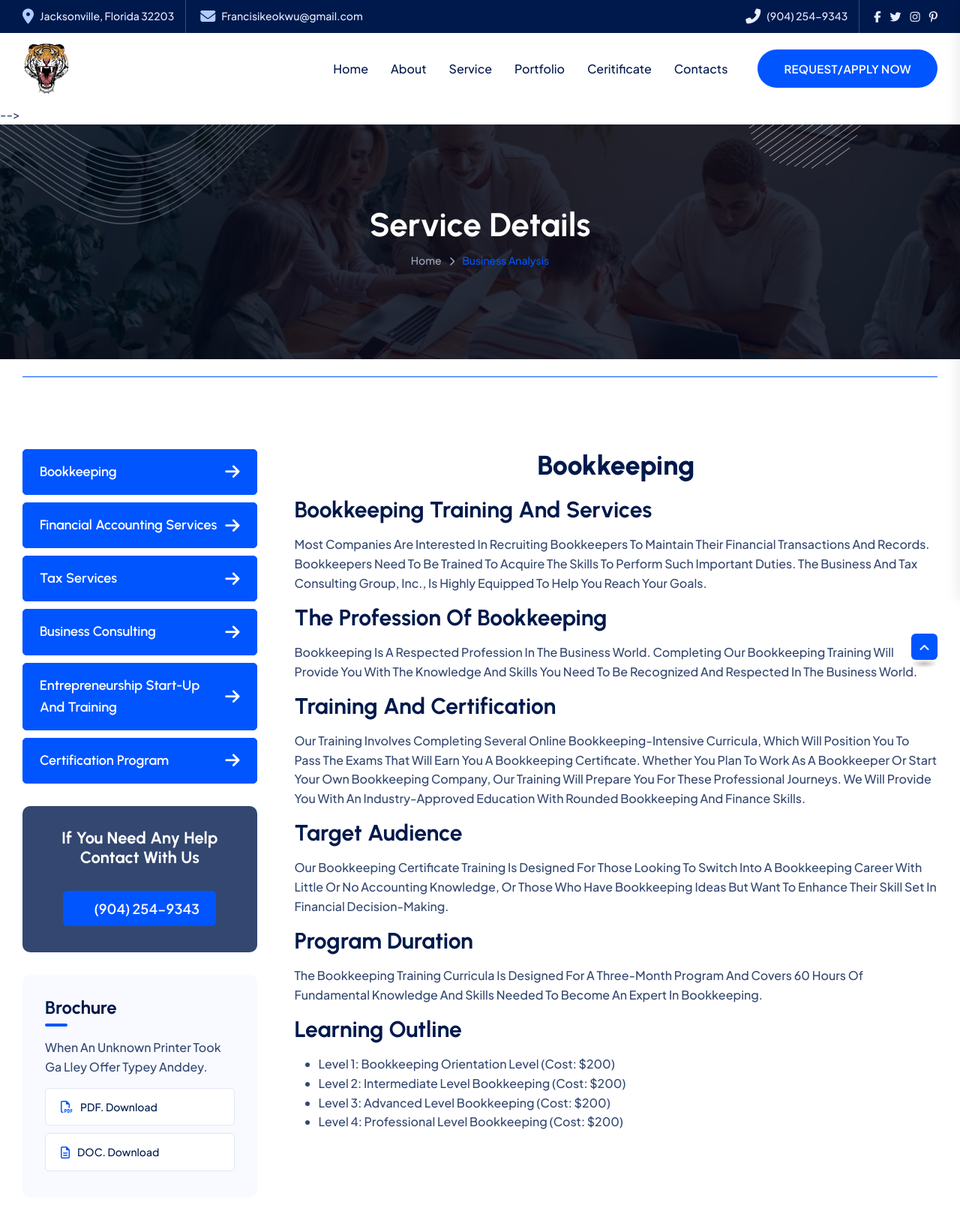
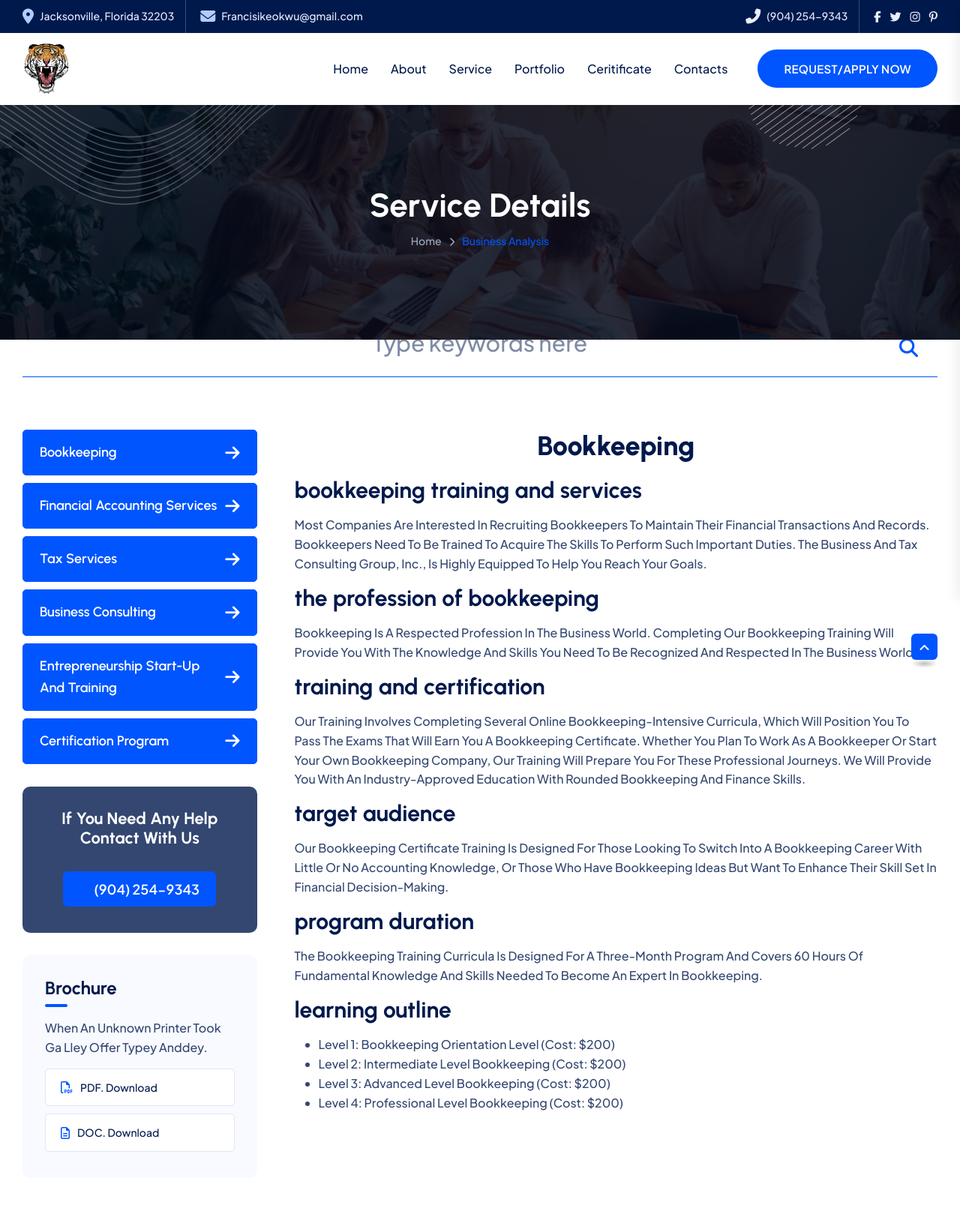
Before and after one commit to SPOTWEBDEV/consulting-website, a PHP site: page /public_html/service-details/index.php in a window 1280 px wide. Shown: the top 1631 px of the page at 75% size. Run offline with PHP 8.4, Linux system fonts and the light colour scheme; some libraries are stand-ins or nearby versions.

Commit message:
still working

```diff
--- a/assets/js/data.js
+++ b/assets/js/data.js
@@ -5,23 +5,23 @@ export const services = [
     name: "Bookkeeping",
     message: [
       {
-        heading: "Bookkeeping Training and Services",
+        heading: "bookkeeping training and services",
         details: "Most companies are interested in recruiting bookkeepers to maintain their financial transactions and records. Bookkeepers need to be trained to acquire the skills to perform such important duties. The Business and Tax Consulting Group, Inc., is highly equipped to help you reach your goals.",
       },
       {
-        heading: "The Profession of Bookkeeping",
+        heading: "the profession of bookkeeping",
         details: "Bookkeeping is a respected profession in the business world. Completing our bookkeeping training will provide you with the knowledge and skills you need to be recognized and respected in the business world.",
       },
       {
-        heading: "Training and Certification",
+        heading: "training and certification",
         details: "Our training involves completing several online bookkeeping-intensive curricula, which will position you to pass the exams that will earn you a bookkeeping certificate. Whether you plan to work as a bookkeeper or start your own bookkeeping company, our training will prepare you for these professional journeys. We will provide you with an industry-approved education with rounded bookkeeping and finance skills.",
       },
       {
-        heading: "Target Audience",
+        heading: "target audience",
         details: "Our bookkeeping certificate training is designed for those looking to switch into a bookkeeping career with little or no accounting knowledge, or those who have bookkeeping ideas but want to enhance their skill set in financial decision-making.",
       },
       {
-        heading: "Program Duration",
+        heading: "program duration",
         details: "The bookkeeping training curricula is designed for a three-month program and covers 60 hours of fundamental knowledge and skills needed to become an expert in bookkeeping.",
       },
       {
--- a/ceritificate/index.php
+++ b/ceritificate/index.php
@@ -88,7 +88,7 @@
                                 <h4 class=" text-center">“Absolute House of Knowledge”</h4>
                                 <h5 style="color: red;" class=" text-center">(8-WEEK PROGRAM)</h5>
 
-                                <h3 class="mt-3">About PIIB</h3>
+                                <h3 class="mt-3">About Professional Institute of Independent Bookkeepers</h3>
                                 <p>
                                     The Institute of Professional Independent Bookkeepers (PIIB) is a membership
                                     association for bookkeepers designed to provide educational awareness to
--- a/includes/nav-one.php
+++ b/includes/nav-one.php
@@ -114,7 +114,7 @@
                 </div>
             </div>
         </div>
-    </div> -->
+    </div>
     <!-- header-search-end -->
 
 </header>
--- a/service-details/index.php
+++ b/service-details/index.php
@@ -30,6 +30,15 @@
     <link rel="stylesheet" href="https://cdnjs.cloudflare.com/ajax/libs/font-awesome/6.6.0/css/brands.min.css">
 
 </head>
+
+<style>
+    .title-two {
+
+    text-transform:lowercase; /* Capitalizes the first letter of each word */
+
+}
+
+</style>
 
 <body>
 
@@ -138,6 +147,12 @@
     </main>
     <!-- main-area-end -->
 
+    <style>
+        .services-details-content .title-two{
+            text-transform:lowercase !important;
+        }
+    </style>
+
 
     <!-- footer-area -->
     <?php include('../includes/footer.php') ?>
@@ -190,7 +205,7 @@
                 } = newService[0].message[i];
 
                 // Create the heading element
-                const html1 = `<h4 class="title-two">${heading}</h4>`;
+                const html1 = `<h4 style="text-transorm:" class="title-two">${heading}</h4>`;
 
                 let detailsHtml = '';
 
```
